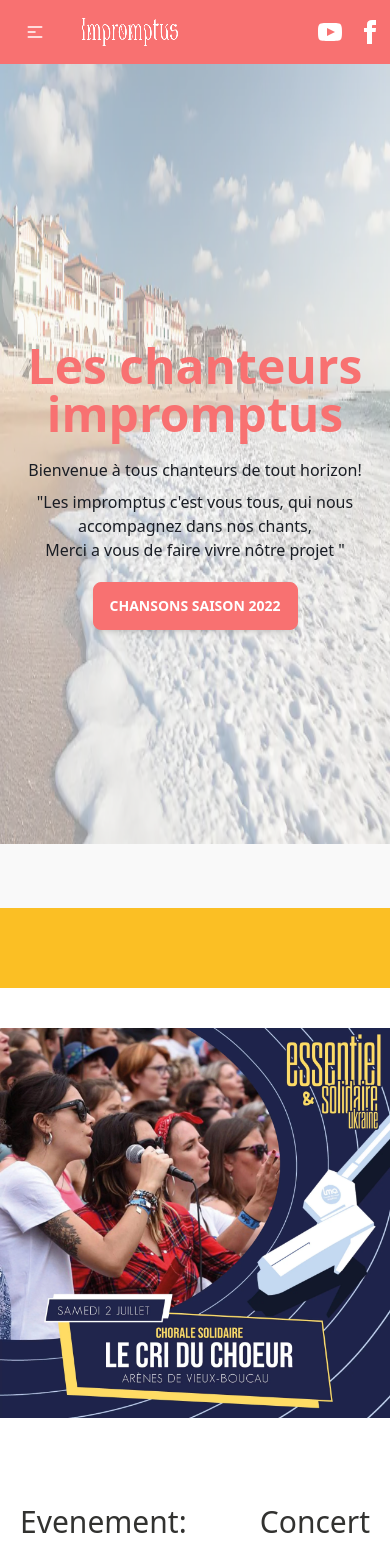
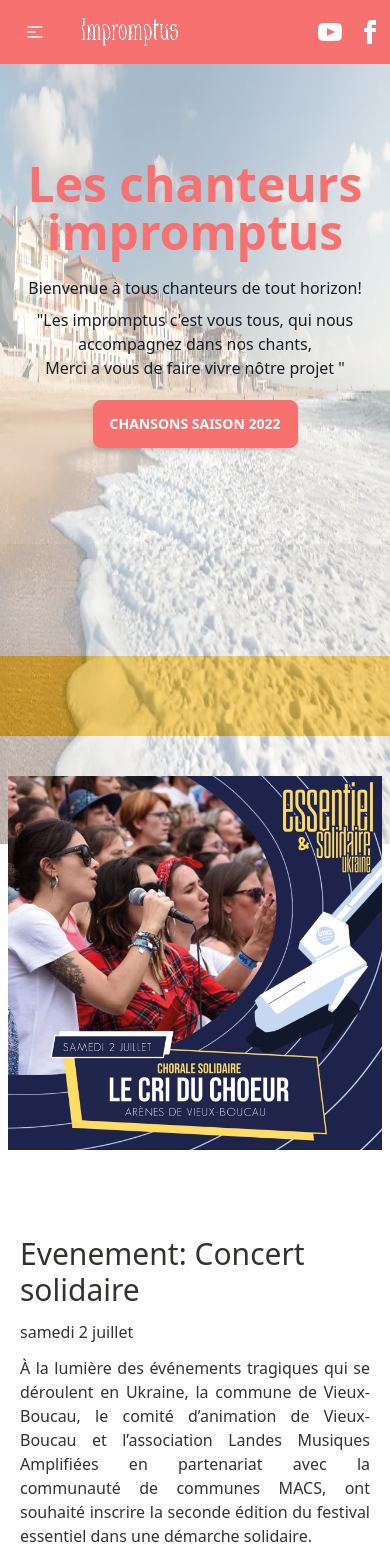
Before and after one commit to viccabezos/impromptus, a Next.js app: page / in a window 390 px wide. Shown: the top 1544 px of the page. Built offline with nearby package versions, Linux system fonts and the light colour scheme.

Commit message:
css general + photos

```diff
--- a/components/hero/Event.jsx
+++ b/components/hero/Event.jsx
@@ -6,11 +6,11 @@ function SpecialEvent() {
   return (
     <div data-theme="mytheme" className="bg-secondary py-20 md:px-20">
       <div class="md:px-10 flex flex-col md:flex-row  md:gap-5 md:py-5 lg:flex shadow-xl bg-white text-justify">
-        <figure className="md:w-1/3 py-10 ">
+        <figure className="md:w-1/3 py-10 px-2">
           <Image src={ukraine} alt="concert" />
         </figure>
-        <div class="px-5 md:w-2/3 py-10 flex flex-col space-y-3">
-          <h2 class="text-3xl">Evenement: Concert solidaire</h2>
+        <div class="px-5 md:w-2/3 py-10 flex flex-col space-y-3 ">
+          <h2 class="text-3xl text-left">Evenement: Concert solidaire</h2>
           <p>samedi 2 juillet</p>
 
           <p>
@@ -35,33 +35,6 @@ function SpecialEvent() {
         </div>
       </div>
     </div>
-
-    // <div data-theme="mytheme" className="bg-primary">
-    //   <p>hello</p>
-    //   <div className="card card-side bg-base-100 shadow-xl">
-    //     <figure className="flex h-20 w-20">
-    //       <Image src={ukraine} layout="fill" alt="concert" />
-    //       {/* <img
-    //         src="https://api.lorem.space/image/movie?w=200&h=280"
-    //         alt="Movie"
-    //       /> */}
-    //     </figure>
-    //     <div>
-    //       <img
-    //         src="https://api.lorem.space/image/album?w=400&h=225"
-    //         alt="Shoes"
-    //       />
-    //     </div>
-
-    //     <div className="card-body">
-    //       <h2 className="card-title">New movie is released!</h2>
-    //       <p>Click the button to watch on Jetflix app.</p>
-    //       <div className="card-actions justify-end">
-    //         <button className="btn btn-primary">Watch</button>
-    //       </div>
-    //     </div>
-    //   </div>
-    // </div>
   );
 }
 
--- a/components/hero/Hero.jsx
+++ b/components/hero/Hero.jsx
@@ -5,10 +5,10 @@ function Hero() {
   return (
     <div
       data-theme="mytheme"
-      className="hero min-h-screen bg-white hero-overlay bg-opacity-40"
+      className="hero min-h-min bg-white hero-overlay py-20"
     >
-      <Image src={Hoss} layout="fill" className="opacity-40" />
-      <div className="hero-content text-center text-neutral-content">
+      <Image src={Hoss} layout="fill" className=" min-h-min opacity-40" />
+      <div className="hero-content text-center text-neutral-content ">
         <div className="max-w-md">
           <h1 className="mb-5 text-5xl font-bold text-primary">
             Les chanteurs impromptus
--- a/data/teamData.js
+++ b/data/teamData.js
@@ -14,7 +14,7 @@ const teamData = [
     poste: "Chanteuse à la voix jazz et soûl",
     description:
       "Je me produis au sein de deux duos. Le duo Jazz bAllAd avec Mathieu Guinot à la guitare et au chant. Nous reprenons des standards de jazz, reggae, bossa, ballades et chansons françaises que nous réinterprétons. Le duo Almaflores avec Jérémy Russo pour des reprises latines, espagnoles et sud-américaines.",
-    image: "/images/anne.png ",
+    image: "/images/anne.png",
     altImage: "Anne Serrano",
     social: "/",
   },
@@ -23,7 +23,7 @@ const teamData = [
     poste: "Auteur compositeur, interprète amateur",
     description:
       "Aime avant tout les chansons ancrées dans les territoires. Partager des chansons entre les Impromptus et le public est un bon moyen de les faire vivre. « Donnons une chance à la paix »",
-    image: "/images/antoine.jpg ",
+    image: "/images/antoine.jpg",
     altImage: "Antoine",
     social: "/",
   },
--- a/pages/index.jsx
+++ b/pages/index.jsx
@@ -15,7 +15,9 @@ export default function Home() {
       </Head>
       <div>
         <Hero />
-        <SpecialEvent />
+        <div className="mt-28">
+          <SpecialEvent />
+        </div>
         <Carousel />
 
         <ValeursCards />
--- a/pages/introduction.jsx
+++ b/pages/introduction.jsx
@@ -22,7 +22,7 @@ function Introduction() {
           </div>
         </div>
       </div>
-      <section className="sm:px-10">
+      <section className="sm:px-5">
         <div class="w-full max-w-4xl p-10 bg-white mt-6  shadow-lg rounded-lg text-justify space-y-5 ">
           <p className="mb-2">Bienvenue à tous chanteurs de tout horizon!</p>
           <p>
```
